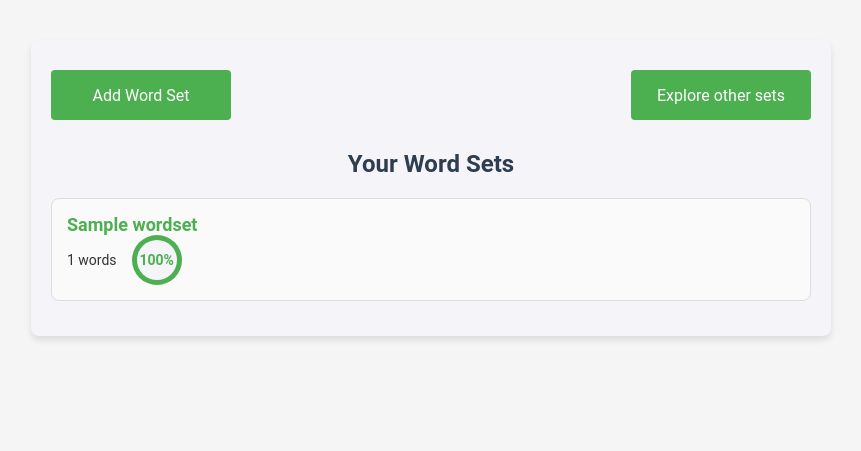
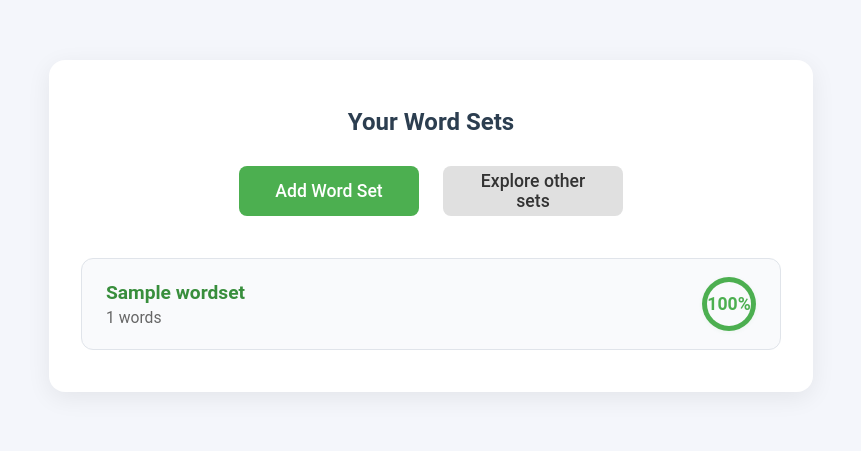
Before and after one commit to kayedopon/LTalk, a Django app: page / in a window 1280 px wide. Shown: the top 451 px of the page, without its empty margins (209-1070 px from the left). Run offline with Django 5.2, Linux system fonts and the light colour scheme; the first user in the database is signed in; tables that the repository leaves empty hold one stand-in row (Sample ...); data that the repository does not hold is empty.

Commit message:
Enhance styling and layout for home page and word sets. Added new button styles, improved container design, and updated HTML structure for better readability and user experience.

```diff
--- a/LTalk/main/static/main/css/base.css
+++ b/LTalk/main/static/main/css/base.css
@@ -4,6 +4,7 @@ body {
     margin: 0 auto;
     padding: 20px;
     background-color: #f5f5f5;
+    background: #f4f6fb;
 }
 
 .container, .home-container {
@@ -36,12 +37,12 @@ body {
     display: none;
 }
 
-.btn-primary, .upload-button {
+.btn-primary, .btn-secondary, .upload-button {
     display: flex;
     justify-content: center;
     align-items: center;
-    background-color: #4CAF50;
-    color: #fff;
+    /* background-color: #4CAF50;
+    color: #fff; */
     padding: 0;
     border: none;
     border-radius: 4px;
@@ -85,3 +86,57 @@ body {
     text-align: center;
     margin-top: 30px;
 }
+
+.home-container {
+    background: #fff;
+    border-radius: 16px;
+    box-shadow: 0 6px 24px rgba(0,0,0,0.07);
+    padding: 32px 32px 24px 32px;
+    margin: 40px auto;
+    max-width: 700px;
+}
+
+.home-title {
+    font-size: 2.2rem;
+    font-weight: 700;
+    color: #2c3e50;
+    text-align: center;
+    margin-bottom: 18px;
+}
+
+.button-group {
+    display: flex;
+    justify-content: center;
+    gap: 24px;
+    margin-bottom: 32px;
+}
+
+.btn {
+    padding: 12px 32px;
+    border-radius: 8px;
+    font-size: 1.1rem;
+    font-weight: 500;
+    border: none;
+    cursor: pointer;
+    transition: background 0.2s;
+    text-decoration: none;
+    text-align: center;
+}
+
+.btn-primary, .upload-button {
+    background: #4CAF50;
+    color: #fff;
+}
+
+.btn-primary:hover {
+    background: #388e3c;
+}
+
+.btn-secondary {
+    background: #e0e0e0;
+    color: #333;
+}
+
+.btn-secondary:hover {
+    background: #bdbdbd;
+}
--- a/LTalk/main/static/main/css/home.css
+++ b/LTalk/main/static/main/css/home.css
@@ -1,64 +1,72 @@
+.wordsets-wrapper {
+    margin-top: 10px;
+}
+
 .wordsets-list {
     padding: 0;
-    margin: 0 auto;
+    margin: 0;
     list-style: none;
-    max-width: 800px;
 }
 
 .word-set {
+    background: #f9fafc;
+    border: 1px solid #e0e4ea;
+    border-radius: 12px;
+    margin-bottom: 18px;
+    transition: box-shadow 0.2s;
+    cursor: pointer;
+    padding: 0;
+}
+
+.word-set:hover {
+    box-shadow: 0 2px 12px rgba(76,175,80,0.08);
+    border-color: #b2dfdb;
+}
+
+.word-set-content {
     display: flex;
     align-items: center;
     justify-content: space-between;
-    padding: 15px;
-    border: 1px solid #ddd;
-    border-radius: 8px;
-    margin-bottom: 15px;
-    background-color: #fafafa;
-    transition: box-shadow 0.3s;
-}
-
-.word-set:hover {
-    box-shadow: 0 4px 8px rgba(0, 0, 0, 0.1);
+    padding: 18px 24px;
 }
 
 .word-set-title {
-    font-size: 18px;
-    font-weight: bold;
-    text-decoration: none;
-    color: #4CAF50;
-}
-
-.word-set-details {
-    display: flex;
-    align-items: center;
-    gap: 15px;
+    font-size: 1.2rem;
+    font-weight: 600;
+    color: #388e3c;
+    margin-bottom: 4px;
 }
 
 .word-count {
-    font-size: 14px;
-    color: #333;
+    font-size: 0.98rem;
+    color: #666;
 }
 
 .progress-circle {
-    position: relative;
-    width: 50px;
-    height: 50px;
+    min-width: 54px;
+    min-height: 54px;
+    width: 54px;
+    height: 54px;
     border-radius: 50%;
     display: flex;
     align-items: center;
     justify-content: center;
-    font-size: 14px;
+    font-size: 1.1rem;
     color: #4CAF50;
     font-weight: bold;
+    background: #fff;
+    box-shadow: 0 1px 4px rgba(76,175,80,0.07);
+    position: relative;
 }
 
 .progress-circle::after {
     content: "";
     position: absolute;
-    width: 40px;
-    height: 40px;
-    background: #f4f4f9;
+    width: 44px;
+    height: 44px;
+    background: #f9fafc;
     border-radius: 50%;
+    z-index: 0;
 }
 
 .progress-circle span {
--- a/LTalk/main/templates/main/home.html
+++ b/LTalk/main/templates/main/home.html
@@ -8,20 +8,21 @@
 </head>
 <body>
     <div class="home-container">
+        <h1 class="home-title">Your Word Sets</h1>
         <div class="button-group">
-            <a href="{% url 'create_set' %}" class="btn btn-primary upload-button">Add Word Set</a>
-            <a href="{% url 'explore_sets' %}" class="btn btn-primary upload-button">Explore other sets</a>
+            <a href="{% url 'create_set' %}" class="btn btn-primary">Add Word Set</a>
+            <a href="{% url 'explore_sets' %}" class="btn btn-secondary">Explore other sets</a>
         </div>
-        <h1>Your Word Sets</h1>
+        <div class="wordsets-wrapper">
             {% if wordsets %}
                 <ul class="wordsets-list">
                     {% for ws in wordsets %}
                         <li class="word-set">
-                        <div class="word-set-info" data-id="{{ ws.pk }}" style="cursor: pointer;"> <!-- Wrap title and details -->
-                            <h8 class="word-set-title">{{ ws.title }}</h8>
-                            <div class="word-set-details">
-                                <span class="word-count">{{ ws.words.count }} words</span> <!-- Use actual count -->
-                                <!-- Progress calculation needs backend logic -->
+                            <div class="word-set-content" data-id="{{ ws.pk }}">
+                                <div>
+                                    <div class="word-set-title">{{ ws.title }}</div>
+                                    <div class="word-count">{{ ws.words.count }} words</div>
+                                </div>
                                 <div
                                     class="progress-circle"
                                     style="background: conic-gradient(#4CAF50 {{ ws.progress }}%, #ddd {{ ws.progress }}%);"
@@ -32,7 +33,6 @@
                                     <span>{{ ws.progress }}%</span>
                                 </div>
                             </div>
-                        </div>
                         </li>
                     {% endfor %}
                 </ul>
@@ -40,9 +40,9 @@
                 <p class="no-wordsets">You have no word sets yet.</p>
             {% endif %}
         </div>
-
+    </div>
     <script>
-        document.querySelectorAll(".word-set-info").forEach(function(block) {
+        document.querySelectorAll(".word-set-content").forEach(function(block) {
             block.addEventListener("click", function() {
                 const id = this.getAttribute("data-id");
                 window.location.href = `/wordset/${id}/`;
```
Lines whose indentation alone changed are shown as unchanged.
